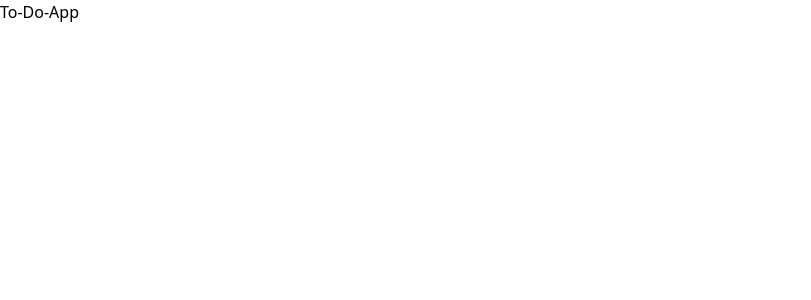
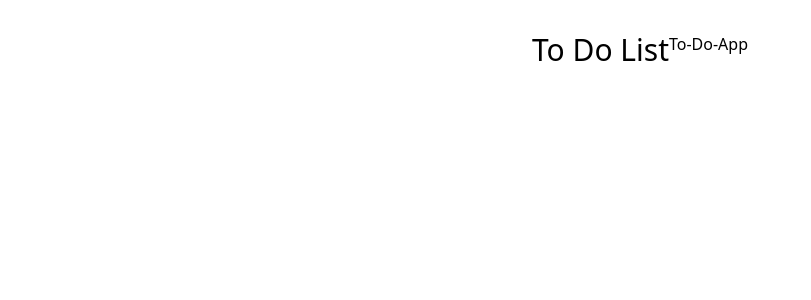
Before and after one commit to GokayDemirr/to-do-app, a Next.js app: page / in a window 1280 px wide. Shown: the top 300 px of the page, without its empty margins (0-811 px from the left). Built offline with nearby package versions, Linux system fonts and the light colour scheme.

Commit message:
add header in layout

```diff
--- a/src/app/layout.tsx
+++ b/src/app/layout.tsx
@@ -1,5 +1,6 @@
 import type { Metadata } from "next";
 import "./globals.css";
+import { Header } from "@/components/Header";
 
 export const metadata: Metadata = {
   title: "To-Do App",
@@ -13,7 +14,10 @@ export default function RootLayout({
 }>) {
   return (
     <html lang="en">
-      <body>{children}</body>
+      <body className="min-h-screen flex justify-center p-8">
+        <Header />
+        <main>{children}</main>
+      </body>
     </html>
   );
 }
--- /dev/null
+++ b/src/components/Header.tsx
@@ -0,0 +1,3 @@
+export const Header = () => {
+  return <h1 className="text-3xl">To Do List</h1>;
+};
```
